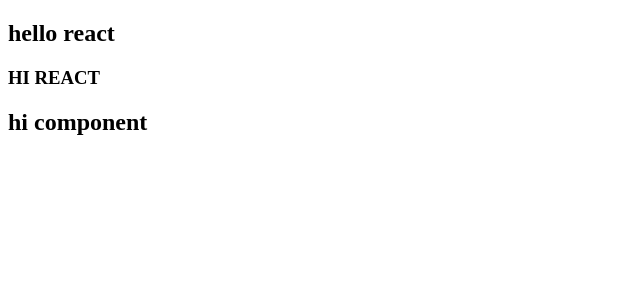
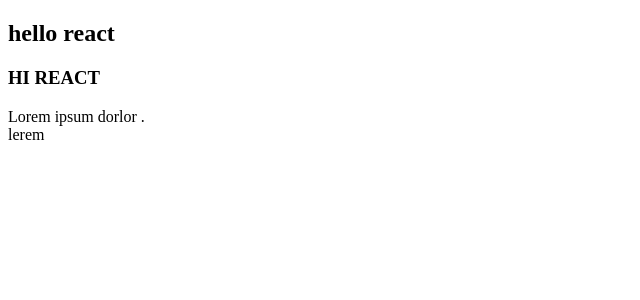
Before and after one commit to jeon602/React103123, a React (Create React App) app: page / in a window 1280 px wide. Shown: the top 300 px of the page, without its empty margins (0-640 px from the left). Built offline with nearby package versions, Linux system fonts and the light colour scheme.

Commit message:
jsx에서 종료태그 반드시 하기

```diff
--- a/src/App.js
+++ b/src/App.js
@@ -1,10 +1,14 @@
-
 function App() {
+  //jax에서 태그 사용시 꼭 종료태그를 작성해야 함.
+  //빈요소이면 시작 태그에서 종료
   return (
     <div>
       <h2>hello react</h2>
       <h3>HI REACT</h3>
-         <MyComp></MyComp>
+      <p>
+        Lorem ipsum dorlor .<br />
+        lerem{" "}
+      </p>
     </div>
   );
 }
@@ -12,7 +16,7 @@ function App() {
 //COMPONENT 명은 반드시 대문자로 시작
 //직접 작성하는 component는 반드시 return값을 가져야 하며
 //보통 return값은 JSX 코드이다 ()
-function MyComp(){
+function MyComp() {
   //return의 jsx코드 작성 가능
   //꼭 하나의 root tag(상위 태그)가 존재해야 한다. 두 개의 태그를 사용하면 안되며
   //div 태그로 감싸서 2개를 작성한다.
@@ -28,6 +32,6 @@ function MyComp(){
   //jsx에서 주석사용법
   // {/* */}
   // {/* fragment는 <></>*/}
-    return <h2>hi component</h2>
+  return <h2>hi component</h2>;
 }
 export default App;
```
Lines whose indentation alone changed are shown as unchanged.
